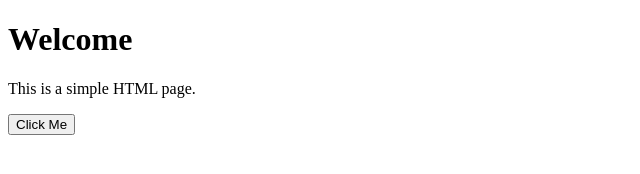
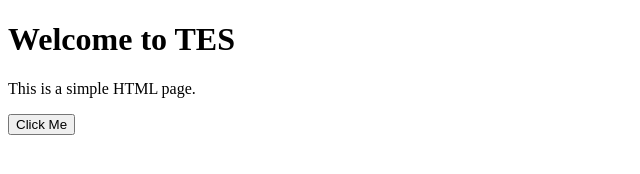
Before and after one commit to sauravnirala/meeting_08-04, a plain HTML site: page index.html in a window 1280 px wide. Shown: the whole page, without its empty margins (0-640 px from the left). Drawn offline with Linux system fonts and the light colour scheme.

Commit message:
update html file 2

```diff
--- a/index.html
+++ b/index.html
@@ -5,7 +5,7 @@
 </head>
 <body>
 
-    <h1>Welcome</h1>
+    <h1>Welcome to TES</h1>
     <p>This is a simple HTML page.</p>
 
     <button onclick="alert('Hello!')">Click Me</button>
```
